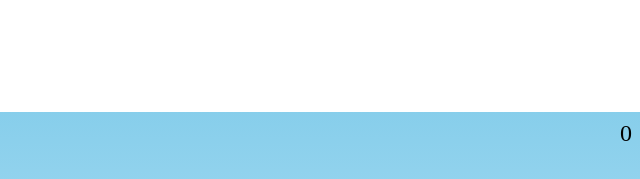
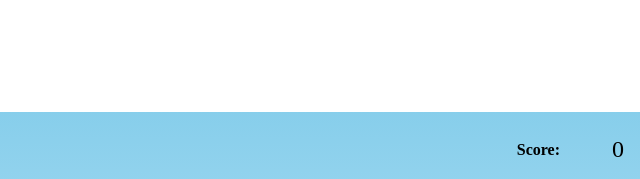
Before and after one commit to valenkita/MarioJump, a plain HTML site: page index.html in a window 1280 px wide. Shown: the top 179 px of the page, 640-1280 px from the left. Drawn offline with Linux system fonts and the light colour scheme; a web font is replaced by a local one.

Commit message:
Adding Score word as h4

```diff
--- a/assets/css/styles.css
+++ b/assets/css/styles.css
@@ -48,11 +48,19 @@ footer p {
 
 }
 
+h4 {
+  position: absolute;
+  right: 10vmin;
+  font-size: 2vmin;
+  top:1vmin;
+}
+
 .score{
     position:absolute;
     font-size: 3vmin;
-    right: 1vmin;
-    top:1vmin;
+    right: 2vmin;
+    top:3vmin;
+
 }
 
 .restart-screen {
--- a/index.html
+++ b/index.html
@@ -14,6 +14,7 @@
         <img src="./assets/images/clouds.png" class="cloud" alt="image of a cloud" data-cloud>
         <img src="./assets/images/clouds.png" class="cloud" alt="image of a cloud" data-cloud>
         <button class="info-button" id="open">How to play</button>
+        <h4>Score:</h4>
         <div class="score" data-score>0</div>
         <div class="restart-screen hide" data-restart-screen>You lose, Press any key to Restart</div>
         <img src="./assets/images/ground.png" class="ground" alt="image of grass" data-ground>
```
